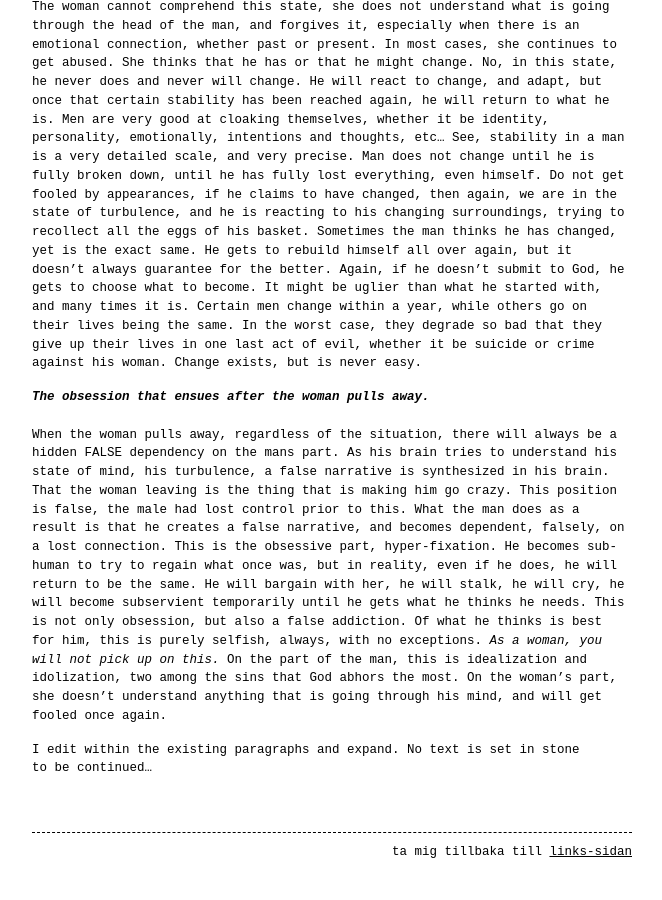
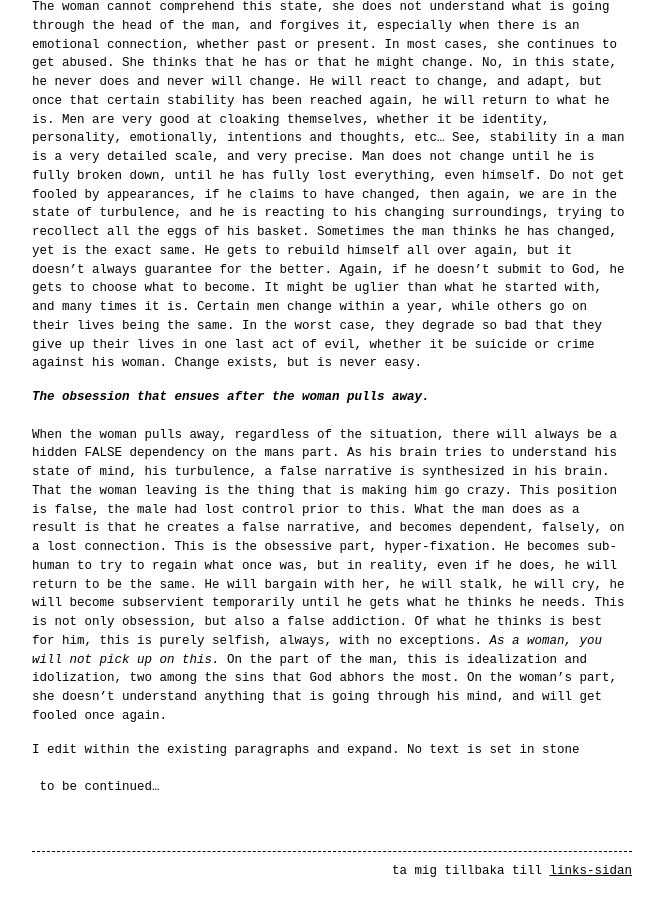
Before and after one commit to ronim-efrin/kitab, a Jekyll site: the page built from books.md, in a window 1280 px wide and 900 px high, scrolled down 2845 px. Shown: the whole window, without its empty margins (308-970 px from the left). Built offline with Jekyll 4.4.1, drawn with Linux system fonts in a browser that asks for light colours.

```diff
--- a/books.md
+++ b/books.md
@@ -54,4 +54,4 @@ The woman cannot comprehend this state, she does not understand what is going th
 When the woman pulls away, regardless of the situation, there will always be a hidden FALSE dependency on the mans part. As his brain tries to understand his state of mind, his turbulence, a false narrative is synthesized in his brain. That the woman leaving is the thing that is making him go crazy. This position is false, the male had lost control prior to this. What the man does as a result is that he creates a false narrative, and becomes dependent, falsely, on a lost connection. This is the obsessive part, hyper-fixation. He becomes sub-human to try to regain what once was, but in reality, even if he does, he will return to be the same. He will bargain with her, he will stalk, he will cry, he will become subservient temporarily until he gets what he thinks he needs. This is not only obsession, but also a false addiction. Of what he thinks is best for him, this is purely selfish, always, with no exceptions. *As a woman, you will not pick up on this.* On the part of the man, this is idealization and idolization, two among the sins that God abhors the most. On the woman’s part, she doesn’t understand anything that is going through his mind, and will get fooled once again.
 
 I edit within the existing paragraphs and expand. No text is set in stone
-to be continued...
+<br> to be continued...
```
